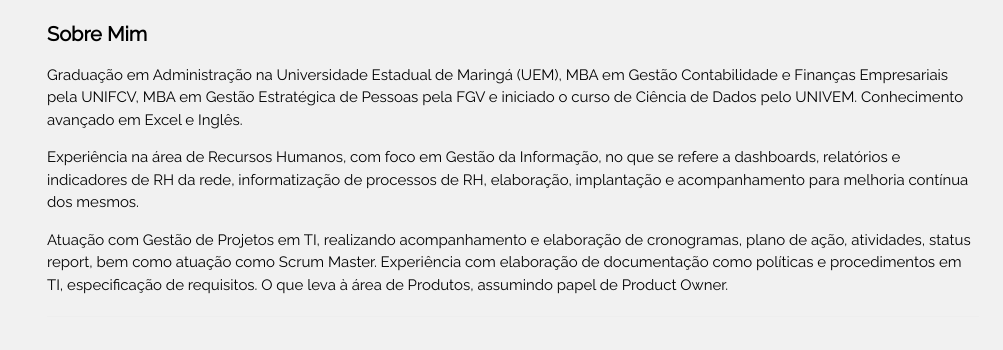
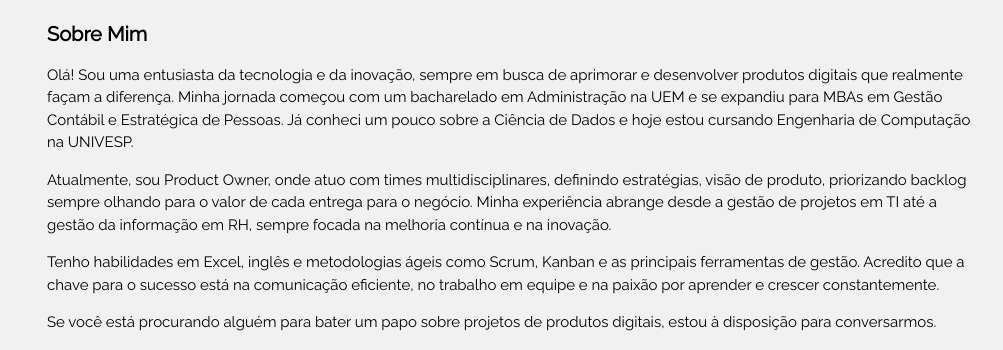
Before and after one commit to kaoriabe/kaoriabe.github.io, a plain HTML site: page index.html in a window 1280 px wide. Shown: the part 1302-1652 px from the top of the page, without its empty margins (277-1280 px from the left). Drawn offline with nearby package versions, Linux system fonts and the light colour scheme.

Commit message:
New sobre mim

```diff
--- a/index.html
+++ b/index.html
@@ -140,13 +140,16 @@
         <div class="w3-container w3-padding-large" style="margin-bottom:32px">
             <h4><b>Sobre Mim</b></h4>
             <p>
-                Graduação em Administração na Universidade Estadual de Maringá (UEM), MBA em Gestão Contabilidade e Finanças Empresariais pela UNIFCV, MBA em Gestão Estratégica de Pessoas pela FGV e iniciado o curso de Ciência de Dados pelo UNIVEM. Conhecimento avançado em Excel e Inglês.
+                Olá! Sou uma entusiasta da tecnologia e da inovação, sempre em busca de aprimorar e desenvolver produtos digitais que realmente façam a diferença. Minha jornada começou com um bacharelado em Administração na UEM e se expandiu para MBAs em Gestão Contábil e Estratégica de Pessoas. Já conheci um pouco sobre a Ciência de Dados e hoje estou cursando Engenharia de Computação na UNIVESP.
             </p>
             <p>
-                Experiência na área de Recursos Humanos, com foco em Gestão da Informação, no que se refere a dashboards, relatórios e indicadores de RH da rede, informatização de processos de RH, elaboração, implantação e acompanhamento para melhoria contínua dos mesmos.
+                Atualmente, sou Product Owner, onde atuo com times multidisciplinares, definindo estratégias, visão de produto, priorizando backlog sempre olhando para o valor de cada entrega para o negócio. Minha experiência abrange desde a gestão de projetos em TI até a gestão da informação em RH, sempre focada na melhoria contínua e na inovação.
             </p>
             <p>
-                Atuação com Gestão de Projetos em TI, realizando acompanhamento e elaboração de cronogramas, plano de ação, atividades, status report, bem como atuação como Scrum Master. Experiência com elaboração de documentação como políticas e procedimentos em TI, especificação de requisitos. O que leva à área de Produtos, assumindo papel de Product Owner.
+                Tenho habilidades em Excel, inglês e metodologias ágeis como Scrum, Kanban e as principais ferramentas de gestão. Acredito que a chave para o sucesso está na comunicação eficiente, no trabalho em equipe e na paixão por aprender e crescer constantemente.
+            </p>
+            <p>
+                Se você está procurando alguém para bater um papo sobre projetos de produtos digitais, estou à disposição para conversarmos.
             </p>
             <hr>
 
```
